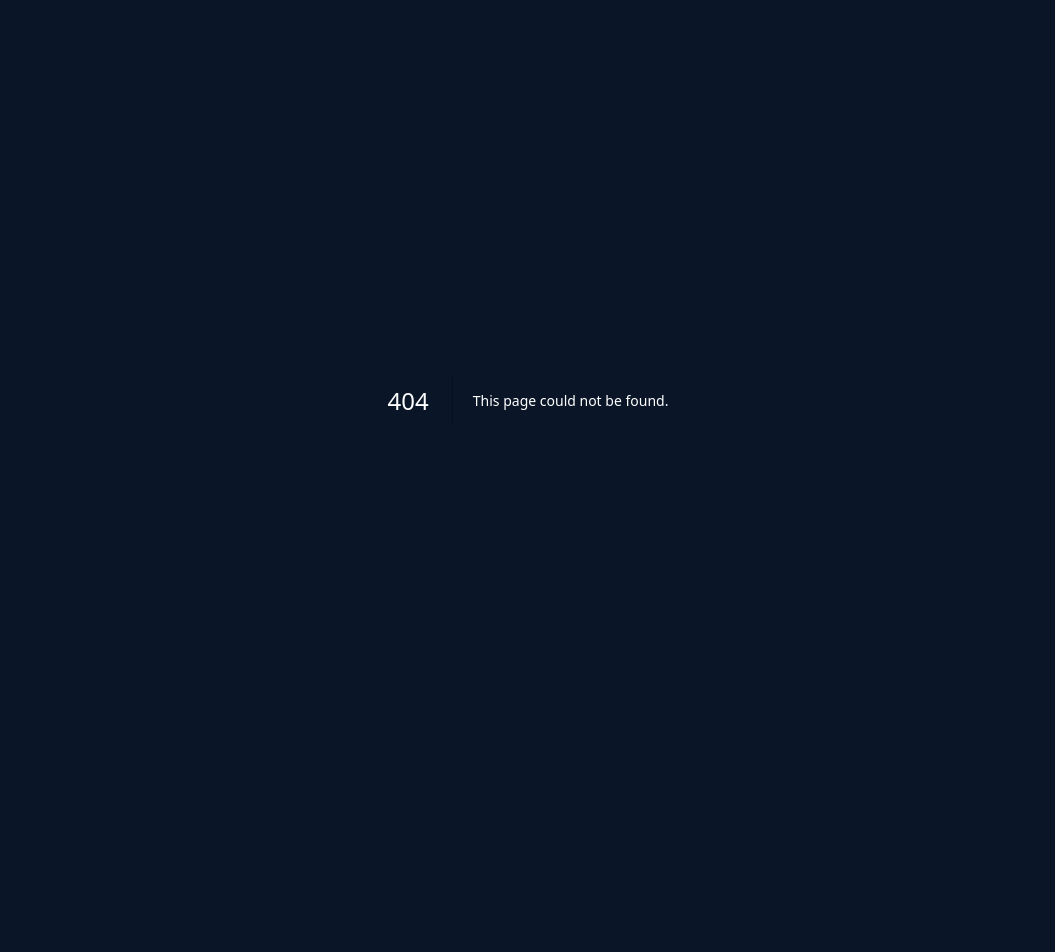
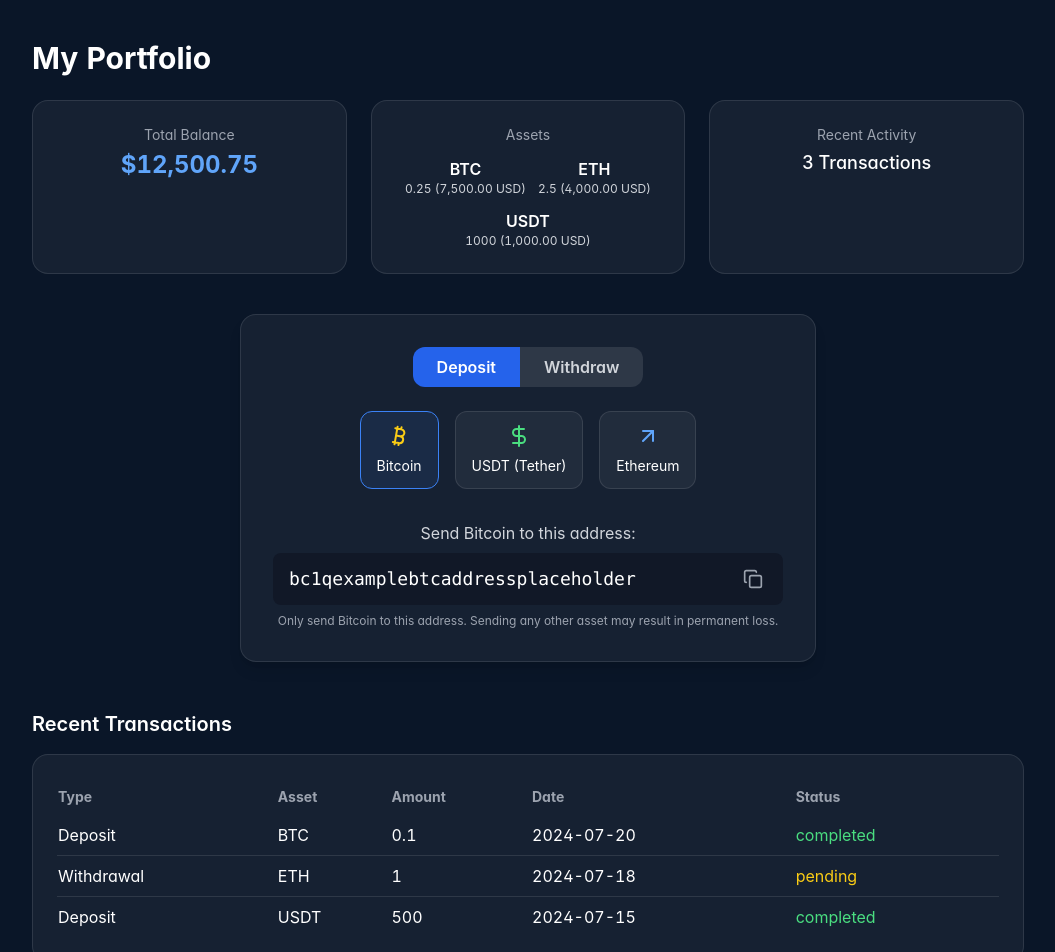
Before and after one commit to OmiIam/tradenetpro, a Next.js app: page /dashboard/portfolio in a window 1280 px wide. Before the commit this address had no page. Shown: the top 952 px of the page, without its empty margins (112-1167 px from the left). Before the commit the page ends 800 px from the top, so only its background shows below. Built offline with nearby package versions, Linux system fonts and the light colour scheme.

Commit message:
Add Portfolio page with integrated Deposit & Withdraw component and portfolio summary

```diff
--- /dev/null
+++ b/src/app/dashboard/portfolio/page.tsx
@@ -0,0 +1,79 @@
+import React from 'react';
+import DepositWithdraw from '@/components/DepositWithdraw';
+
+export default function PortfolioPage() {
+  // Placeholder data for demonstration
+  const portfolio = {
+    totalBalance: 12500.75,
+    assets: [
+      { symbol: 'BTC', name: 'Bitcoin', amount: 0.25, value: 7500 },
+      { symbol: 'ETH', name: 'Ethereum', amount: 2.5, value: 4000 },
+      { symbol: 'USDT', name: 'Tether', amount: 1000, value: 1000 },
+    ],
+    recentTransactions: [
+      { id: 1, type: 'deposit', asset: 'BTC', amount: 0.1, date: '2024-07-20', status: 'completed' },
+      { id: 2, type: 'withdrawal', asset: 'ETH', amount: 1, date: '2024-07-18', status: 'pending' },
+      { id: 3, type: 'deposit', asset: 'USDT', amount: 500, date: '2024-07-15', status: 'completed' },
+    ],
+  };
+
+  return (
+    <div className="max-w-5xl mx-auto py-10 px-4">
+      <h1 className="text-3xl font-bold text-white mb-6">My Portfolio</h1>
+      {/* Portfolio Summary */}
+      <div className="grid grid-cols-1 md:grid-cols-3 gap-6 mb-10">
+        <div className="bg-white/5 border border-white/10 rounded-2xl p-6 flex flex-col items-center">
+          <span className="text-gray-400 text-sm mb-1">Total Balance</span>
+          <span className="text-2xl font-bold text-blue-400">${portfolio.totalBalance.toLocaleString('en-US', { minimumFractionDigits: 2 })}</span>
+        </div>
+        <div className="bg-white/5 border border-white/10 rounded-2xl p-6 flex flex-col items-center">
+          <span className="text-gray-400 text-sm mb-1">Assets</span>
+          <div className="flex flex-wrap gap-3 justify-center mt-2">
+            {portfolio.assets.map(asset => (
+              <div key={asset.symbol} className="flex flex-col items-center">
+                <span className="text-white font-semibold">{asset.symbol}</span>
+                <span className="text-gray-300 text-xs">{asset.amount} ({asset.value.toLocaleString('en-US', { minimumFractionDigits: 2 })} USD)</span>
+              </div>
+            ))}
+          </div>
+        </div>
+        <div className="bg-white/5 border border-white/10 rounded-2xl p-6 flex flex-col items-center">
+          <span className="text-gray-400 text-sm mb-1">Recent Activity</span>
+          <span className="text-white text-lg font-medium">{portfolio.recentTransactions.length} Transactions</span>
+        </div>
+      </div>
+
+      {/* Deposit & Withdraw Section */}
+      <DepositWithdraw />
+
+      {/* Recent Transactions */}
+      <div className="mt-12">
+        <h2 className="text-xl font-semibold text-white mb-4">Recent Transactions</h2>
+        <div className="bg-white/5 border border-white/10 rounded-2xl p-6">
+          <table className="w-full text-left">
+            <thead>
+              <tr className="text-gray-400 text-sm">
+                <th className="py-2">Type</th>
+                <th className="py-2">Asset</th>
+                <th className="py-2">Amount</th>
+                <th className="py-2">Date</th>
+                <th className="py-2">Status</th>
+              </tr>
+            </thead>
+            <tbody>
+              {portfolio.recentTransactions.map(tx => (
+                <tr key={tx.id} className="text-white border-b border-white/10 last:border-0">
+                  <td className="py-2 capitalize">{tx.type}</td>
+                  <td className="py-2">{tx.asset}</td>
+                  <td className="py-2">{tx.amount}</td>
+                  <td className="py-2">{tx.date}</td>
+                  <td className={`py-2 ${tx.status === 'completed' ? 'text-green-400' : tx.status === 'pending' ? 'text-yellow-400' : 'text-red-400'}`}>{tx.status}</td>
+                </tr>
+              ))}
+            </tbody>
+          </table>
+        </div>
+      </div>
+    </div>
+  );
+}
--- /dev/null
+++ b/src/components/DepositWithdraw.tsx
@@ -0,0 +1,147 @@
+import React, { useState } from 'react';
+import { Bitcoin, DollarSign, ArrowDownLeft, ArrowUpRight, Copy, CheckCircle, XCircle } from 'lucide-react';
+
+const CRYPTOS = [
+  {
+    key: 'btc',
+    name: 'Bitcoin',
+    icon: <Bitcoin className="w-6 h-6 text-yellow-400" />,
+    address: 'bc1qexamplebtcaddressplaceholder',
+  },
+  {
+    key: 'usdt',
+    name: 'USDT (Tether)',
+    icon: <DollarSign className="w-6 h-6 text-green-400" />,
+    address: 'TUSDTexampleaddressplaceholder',
+  },
+  {
+    key: 'eth',
+    name: 'Ethereum',
+    icon: <ArrowUpRight className="w-6 h-6 text-blue-400" />,
+    address: '0xExampleEthereumAddress',
+  },
+];
+
+export default function DepositWithdraw() {
+  const [tab, setTab] = useState<'deposit' | 'withdraw'>('deposit');
+  const [selectedCrypto, setSelectedCrypto] = useState(CRYPTOS[0].key);
+  const [copied, setCopied] = useState(false);
+  const [withdrawAmount, setWithdrawAmount] = useState('');
+  const [withdrawAddress, setWithdrawAddress] = useState('');
+  const [status, setStatus] = useState<'idle' | 'success' | 'error'>('idle');
+  const [loading, setLoading] = useState(false);
+
+  const currentCrypto = CRYPTOS.find(c => c.key === selectedCrypto)!;
+
+  const handleCopy = () => {
+    navigator.clipboard.writeText(currentCrypto.address);
+    setCopied(true);
+    setTimeout(() => setCopied(false), 1500);
+  };
+
+  const handleWithdraw = async (e: React.FormEvent) => {
+    e.preventDefault();
+    setLoading(true);
+    setStatus('idle');
+    // Mock API call
+    setTimeout(() => {
+      if (withdrawAmount && withdrawAddress) {
+        setStatus('success');
+      } else {
+        setStatus('error');
+      }
+      setLoading(false);
+    }, 1200);
+  };
+
+  return (
+    <div className="bg-white/5 border border-white/10 rounded-2xl p-8 max-w-xl mx-auto mt-10 shadow-lg">
+      <div className="flex justify-center mb-6">
+        <button
+          className={`px-6 py-2 rounded-l-xl font-semibold transition-colors ${tab === 'deposit' ? 'bg-blue-600 text-white' : 'bg-white/10 text-gray-300'}`}
+          onClick={() => setTab('deposit')}
+        >
+          Deposit
+        </button>
+        <button
+          className={`px-6 py-2 rounded-r-xl font-semibold transition-colors ${tab === 'withdraw' ? 'bg-blue-600 text-white' : 'bg-white/10 text-gray-300'}`}
+          onClick={() => setTab('withdraw')}
+        >
+          Withdraw
+        </button>
+      </div>
+
+      {/* Crypto selection */}
+      <div className="flex justify-center gap-4 mb-8">
+        {CRYPTOS.map(crypto => (
+          <button
+            key={crypto.key}
+            className={`flex flex-col items-center px-4 py-3 rounded-xl border transition-all ${selectedCrypto === crypto.key ? 'border-blue-500 bg-blue-500/10' : 'border-white/10 bg-white/5'} hover:border-blue-400`}
+            onClick={() => setSelectedCrypto(crypto.key)}
+          >
+            {crypto.icon}
+            <span className="mt-2 text-sm text-white font-medium">{crypto.name}</span>
+          </button>
+        ))}
+      </div>
+
+      {tab === 'deposit' ? (
+        <div className="text-center">
+          <div className="text-gray-300 mb-2">Send {currentCrypto.name} to this address:</div>
+          <div className="bg-gray-900 rounded-lg px-4 py-3 text-white font-mono text-lg flex items-center justify-between">
+            <span className="truncate">{currentCrypto.address}</span>
+            <button onClick={handleCopy} className="ml-3 p-1 rounded hover:bg-gray-800 transition-colors">
+              {copied ? <CheckCircle className="w-5 h-5 text-green-400" /> : <Copy className="w-5 h-5 text-gray-400" />}
+            </button>
+          </div>
+          <div className="text-xs text-gray-400 mt-2">Only send {currentCrypto.name} to this address. Sending any other asset may result in permanent loss.</div>
+        </div>
+      ) : (
+        <form onSubmit={handleWithdraw} className="space-y-5">
+          <div>
+            <label className="block text-gray-300 mb-1">Amount</label>
+            <input
+              type="number"
+              min="0"
+              step="any"
+              className="w-full px-4 py-2 rounded-lg bg-gray-900 border border-white/10 text-white focus:outline-none focus:border-blue-500"
+              placeholder={`Enter amount in ${currentCrypto.name}`}
+              value={withdrawAmount}
+              onChange={e => setWithdrawAmount(e.target.value)}
+              required
+            />
+          </div>
+          <div>
+            <label className="block text-gray-300 mb-1">Destination {currentCrypto.name} Address</label>
+            <input
+              type="text"
+              className="w-full px-4 py-2 rounded-lg bg-gray-900 border border-white/10 text-white focus:outline-none focus:border-blue-500"
+              placeholder={`Paste your ${currentCrypto.name} address here`}
+              value={withdrawAddress}
+              onChange={e => setWithdrawAddress(e.target.value)}
+              required
+            />
+          </div>
+          <button
+            type="submit"
+            className="w-full py-2 rounded-lg bg-blue-600 hover:bg-blue-700 text-white font-semibold transition-colors flex items-center justify-center"
+            disabled={loading}
+          >
+            {loading ? (
+              <ArrowDownLeft className="animate-spin mr-2 w-5 h-5" />
+            ) : (
+              <ArrowUpRight className="mr-2 w-5 h-5" />
+            )}
+            {loading ? 'Processing...' : 'Withdraw'}
+          </button>
+          {status === 'success' && (
+            <div className="flex items-center text-green-400 mt-2"><CheckCircle className="w-5 h-5 mr-1" /> Withdrawal request submitted!</div>
+          )}
+          {status === 'error' && (
+            <div className="flex items-center text-red-400 mt-2"><XCircle className="w-5 h-5 mr-1" /> Please fill in all fields correctly.</div>
+          )}
+        </form>
+      )}
+    </div>
+  );
+}
```
